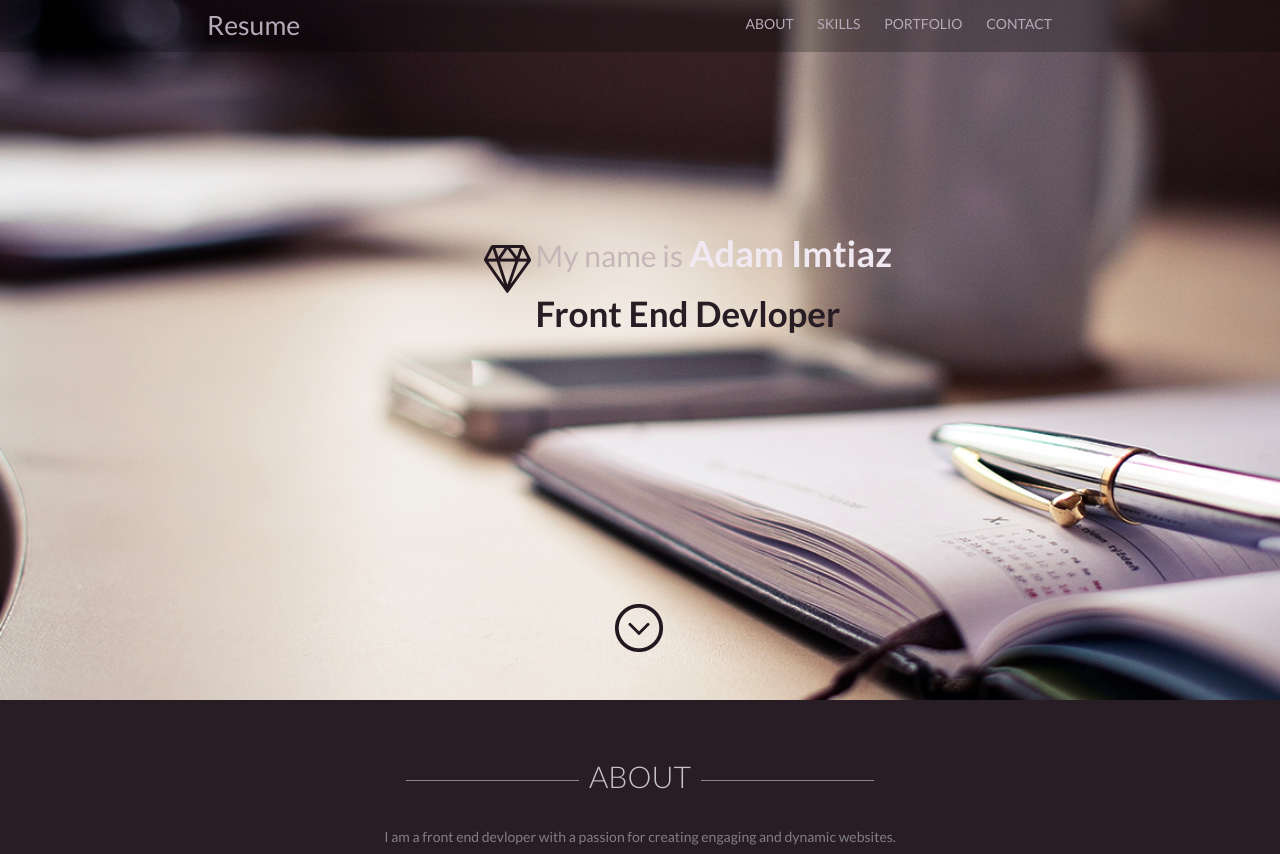
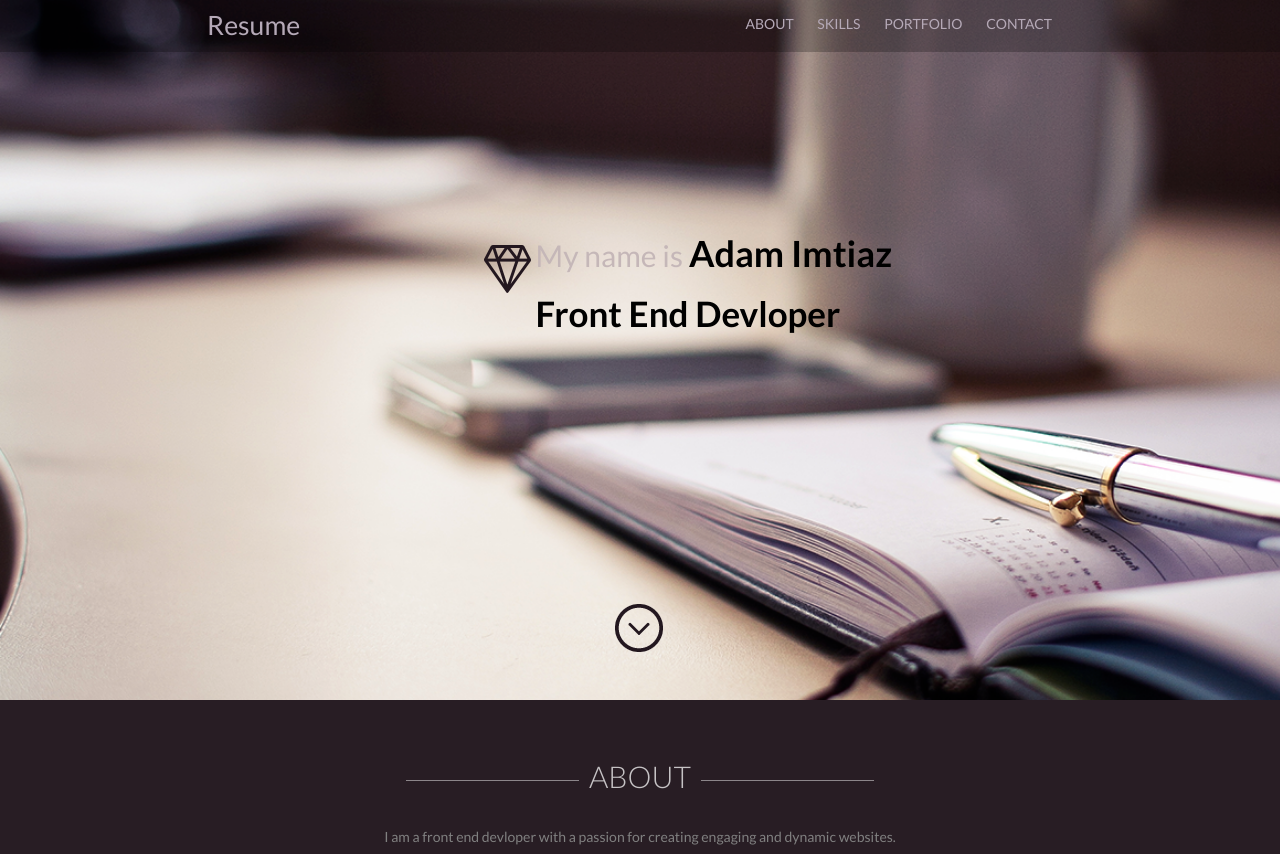
Before and after one commit to A-Imtz/A-Imtz.github.io, a plain HTML site: page index.html in a window 1280 px wide. Shown: the top 854 px of the page. Drawn offline with Linux system fonts and the light colour scheme.

Commit message:
CSS changes for banner

```diff
--- a/css/style.css
+++ b/css/style.css
@@ -88,17 +88,17 @@ body input[type="text"],body input[type="submit"],body textarea,body input[type=
 	padding:0;
 }
 .bannerhead h2 span{
-	color:#F1E9F2;
+	color:#000000;
 	font-weight:bolder;
 	font-size:1.2em;
 }
 .bannerhead h3{
-	color:#281D24;
+	color:#000000;
 	font-weight:bolder;
     font-size:2.5em;
 }
 .bannerhead p{
-    color:#F1E9F2;
+    color:#000000;
 }
 a.downarrow  span{
  	height:48px;
```
